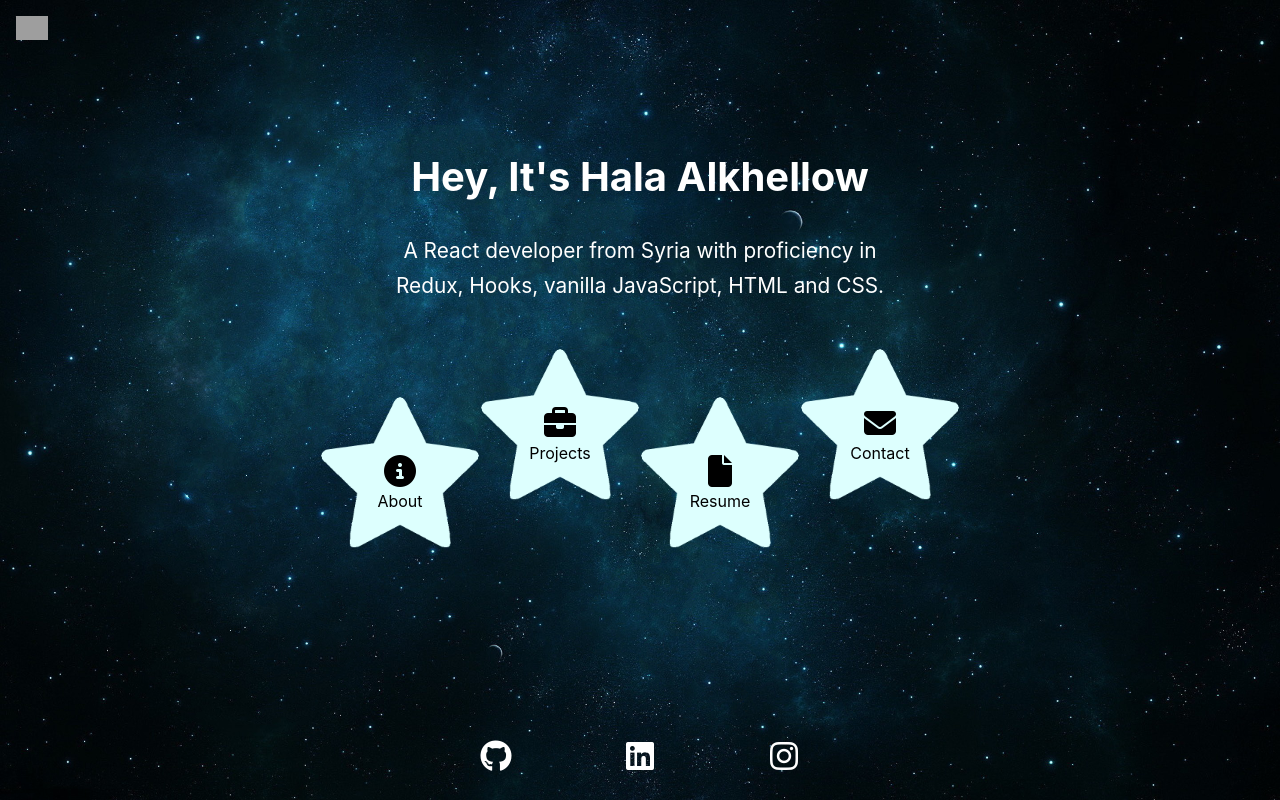
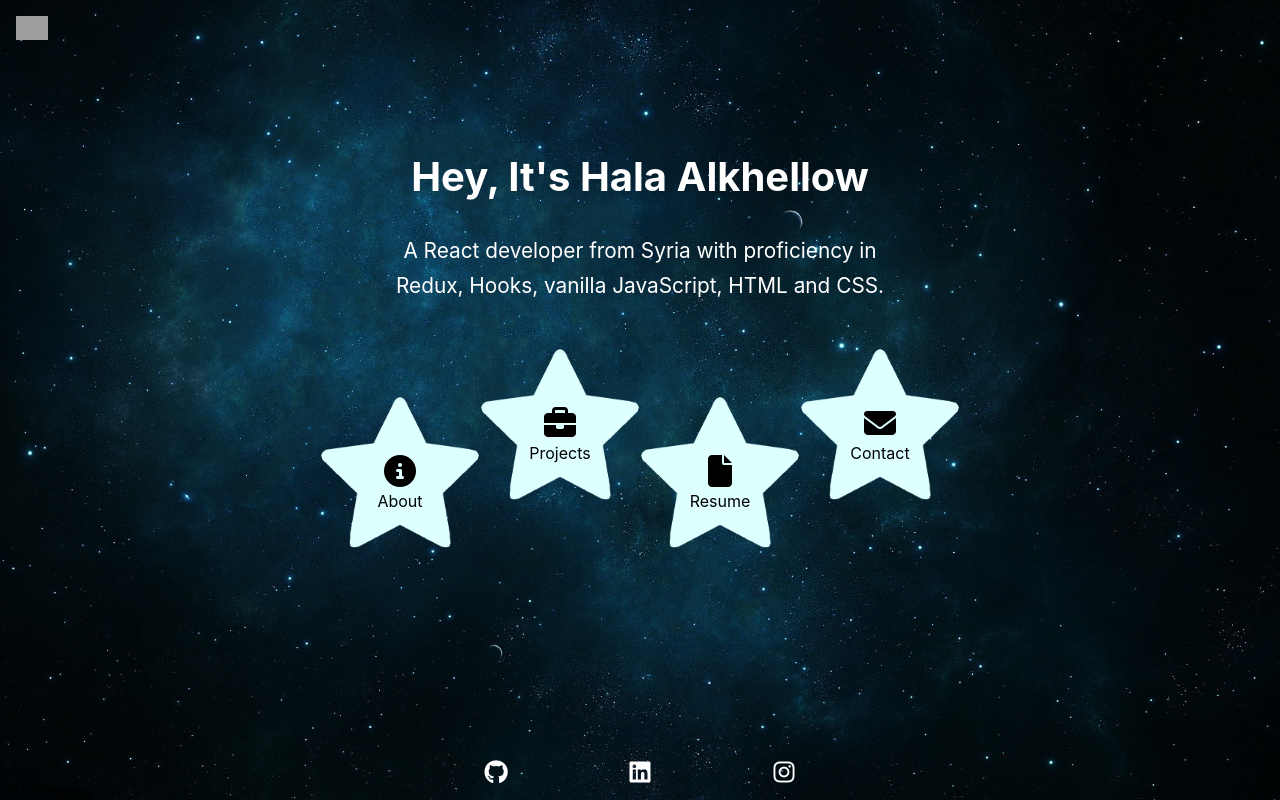
Before and after one commit to halakhellow/portfolio, a React (Create React App) app: page / in a window 1280 px wide. Built offline with nearby package versions, Linux system fonts and the light colour scheme; grey boxes are pictures that could not be loaded.

Commit message:
Footer component : fix the height and icons size

```diff
--- a/src/components/Footer/Footer.css
+++ b/src/components/Footer/Footer.css
@@ -2,7 +2,7 @@
   position: absolute;
   bottom: 0;
   width: 100%;
-  height: 60px;
+  height: 40px;
   display: flex;
   justify-content: center;
 }
@@ -14,5 +14,5 @@
 
 .Footer a i {
   color: white;
-  font-size: 2rem;
+  font-size: 1.5rem;
 }
```
